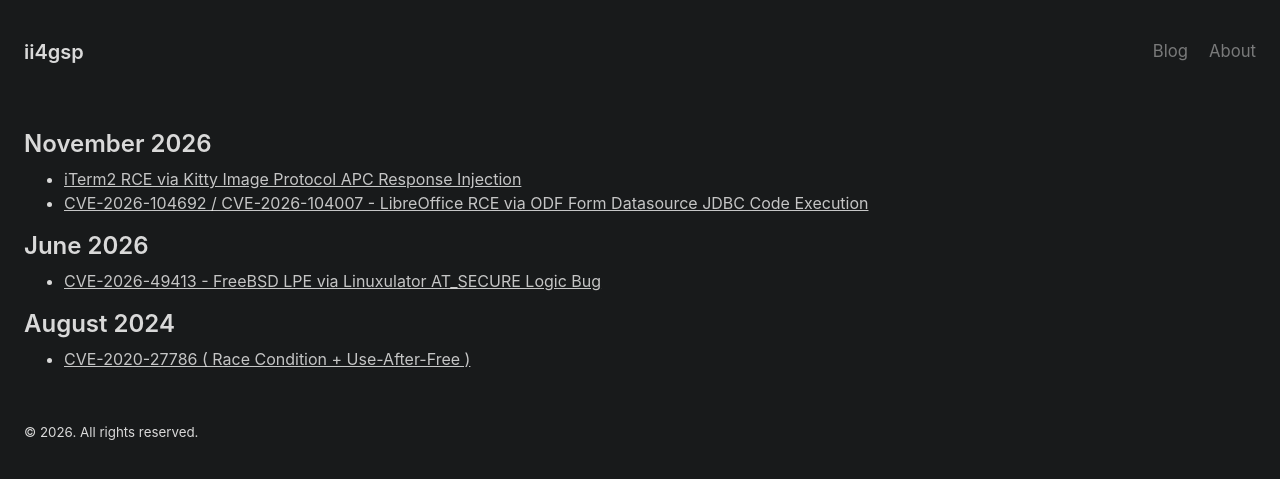
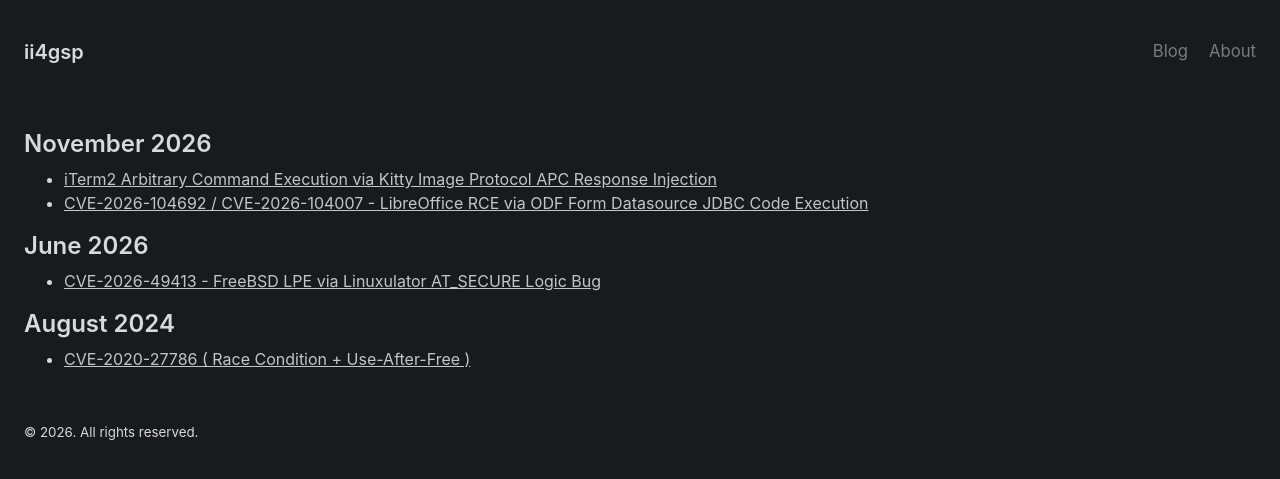
Before and after one commit to ii4gsp/ii4gsp.github.io, a Jekyll site: the page built from index.html, in a window 1280 px wide. Shown: the top 479 px of the page. Built offline with Jekyll 4.4.1, drawn with Linux system fonts in a browser that asks for light colours; the list of posts is cut into pages by our own code.

Commit message:
Update 2026-11-21-iterm2-ACE.md

````diff
--- a/_posts/2026-11-21-iterm2-rce.md
+++ b/_posts/2026-11-21-iterm2-rce.md
@@ -1,12 +1,12 @@
 ---
 layout: post
-title: iTerm2 RCE via Kitty Image Protocol APC Response Injection
+title: iTerm2 Arbitrary Command Execution via Kitty Image Protocol APC Response Injection
 ---
 
 <br/>
 
 ## Introduction
-iTerm2's Kitty image protocol implementation has a remote code execution vulnerability in the file transmit error response path. An APC escape sequence embedded in any file is consumed by the VT100 parser and does not appear in the `cat` output itself, but the Kitty file transmit error response preserves literal newlines from a crafted file path and writes them to PTY stdin — the shell interprets these newlines as command separators, resulting in arbitrary command execution.
+iTerm2's Kitty image protocol implementation has an arbitrary command execution vulnerability in the file transmit error response path. An APC escape sequence embedded in any file is consumed by the VT100 parser and does not appear in the `cat` output itself, but the Kitty file transmit error response preserves literal newlines from a crafted file path and writes them to PTY stdin — the shell interprets these newlines as command separators, resulting in arbitrary command execution.
 <br/>
 This is a **logic bug** — no memory corruption or race condition required — and is 100% reproducible. It works on a default iTerm2 installation with no configuration changes, and **triggers on all shells including bash, zsh, and fish**.
 
@@ -366,7 +366,7 @@ README.md (243 bytes)
 ```python
 #!/usr/bin/env python3
 """
-iTerm2 Kitty RCE — cat trigger PoC
+iTerm2 Kitty — cat trigger PoC
 ====================================
 Creates a README.md with an embedded APC escape sequence.
 When displayed with cat in iTerm2, the Kitty image
@@ -382,7 +382,7 @@ import base64
 import os
 import shutil
 
-EXPLOIT_BASE = "./iterm2_cat_rce"
+EXPLOIT_BASE = "./iterm2_cat_poc"
 COMMAND = "open -a Calculator"
 
 def create_exploit():
````
